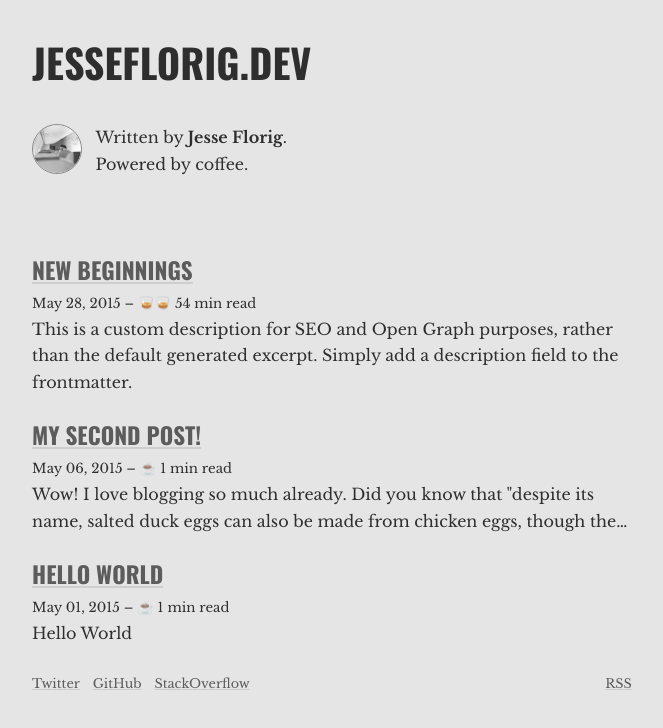
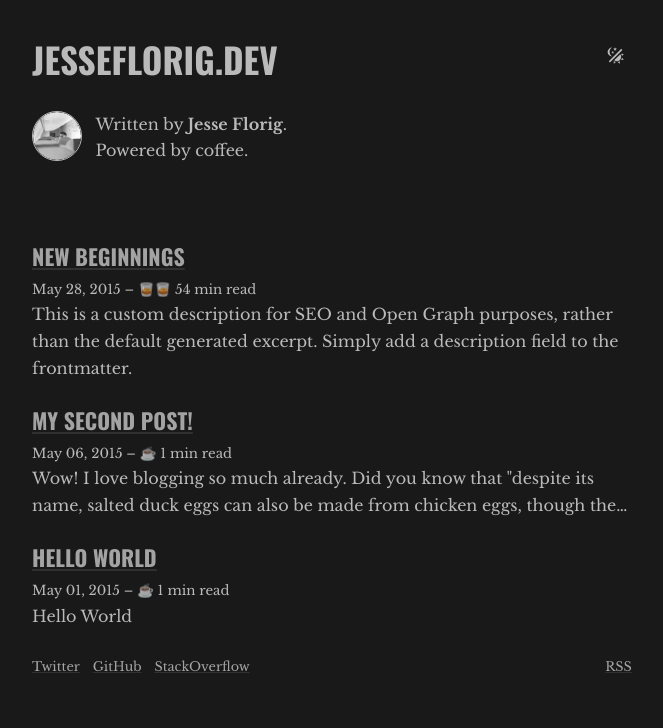
Before and after one commit to jesseflorig/jesseflorig-dev, a Gatsby site: page / in a window 1280 px wide. Shown: the whole page, without its empty margins (308-971 px from the left). Built offline with nearby package versions, Linux system fonts and the light colour scheme; Gatsby itself is replaced by a stand-in of ours; some packages are replaced by stand-ins of ours.

Commit message:
added theme toggle

```diff
--- a/src/components/Bio.js
+++ b/src/components/Bio.js
@@ -48,7 +48,7 @@ const Bio = () => {
           marginRight: rhythm(1 / 2),
           marginBottom: 0,
           minWidth: 50,
-          border: `1px solid rgba(0,0,0,0.4)`,
+          border: `1px solid currentColor`,
           borderRadius: `50%`,
         }}
         imgStyle={{
--- a/src/components/Layout.js
+++ b/src/components/Layout.js
@@ -1,18 +1,16 @@
 import React from "react"
+import { rhythm } from "../utils/typography"
 import { Link } from "gatsby"
-
-import { rhythm } from "../utils/typography"
+import ThemeToggle from "./ThemeToggle"
 
 const Layout = ({ location, title, children }) => {
   const rootPath = `${__PATH_PREFIX__}/`
-  let header
 
-  if (location.pathname === rootPath) {
-    header = (
+  const header =
+    location.pathname === rootPath ? (
       <h1
         style={{
-          marginBottom: rhythm(1.5),
-          marginTop: 0,
+          margin: 0,
         }}
       >
         <Link
@@ -26,12 +24,10 @@ const Layout = ({ location, title, children }) => {
           {title}
         </Link>
       </h1>
-    )
-  } else {
-    header = (
+    ) : (
       <h3
         style={{
-          marginTop: 0,
+          margin: 0,
         }}
       >
         <Link
@@ -45,7 +41,7 @@ const Layout = ({ location, title, children }) => {
         </Link>
       </h3>
     )
-  }
+
   return (
     <div
       style={{
@@ -55,7 +51,17 @@ const Layout = ({ location, title, children }) => {
         padding: `${rhythm(1.5)} ${rhythm(3 / 4)}`,
       }}
     >
-      <header>{header}</header>
+      <header
+        style={{
+          display: `flex`,
+          alignItems: `flex-st`,
+          justifyContent: `space-between`,
+          marginBottom: `2em`,
+        }}
+      >
+        {header}
+        <ThemeToggle />
+      </header>
       <main>{children}</main>
       <footer
         style={{
--- /dev/null
+++ b/src/components/ThemeToggle.js
@@ -0,0 +1,36 @@
+import React from "react"
+import useWindowTheme from "../utils/useWindowTheme"
+
+export default function ThemeToggle({ checked, label, onChange }) {
+  const [theme, toggleTheme] = useWindowTheme()
+  const id = "theme-toggle"
+  return (
+    <div>
+      <input
+        id={id}
+        type="checkbox"
+        style={{ display: `none` }}
+        checked={theme === "dark"}
+        onChange={toggleTheme}
+      />
+      <label
+        htmlFor={id}
+        style={{
+          display: `block`,
+          height: `2em`,
+          width: `2em`,
+          padding: `0.4em`,
+          cursor: `pointer`,
+        }}
+        aria-label="Toggle Theme"
+      >
+        <svg style={{ width: `1.2em`, height: `1.2em` }} viewBox="0 0 24 24">
+          <path
+            fill="currentColor"
+            d="M7.5,2C5.71,3.15 4.5,5.18 4.5,7.5C4.5,9.82 5.71,11.85 7.53,13C4.46,13 2,10.54 2,7.5A5.5,5.5 0 0,1 7.5,2M19.07,3.5L20.5,4.93L4.93,20.5L3.5,19.07L19.07,3.5M12.89,5.93L11.41,5L9.97,6L10.39,4.3L9,3.24L10.75,3.12L11.33,1.47L12,3.1L13.73,3.13L12.38,4.26L12.89,5.93M9.59,9.54L8.43,8.81L7.31,9.59L7.65,8.27L6.56,7.44L7.92,7.35L8.37,6.06L8.88,7.33L10.24,7.36L9.19,8.23L9.59,9.54M19,13.5A5.5,5.5 0 0,1 13.5,19C12.28,19 11.15,18.6 10.24,17.93L17.93,10.24C18.6,11.15 19,12.28 19,13.5M14.6,20.08L17.37,18.93L17.13,22.28L14.6,20.08M18.93,17.38L20.08,14.61L22.28,17.15L18.93,17.38M20.08,12.42L18.94,9.64L22.28,9.88L20.08,12.42M9.63,18.93L12.4,20.08L9.87,22.27L9.63,18.93Z"
+          />
+        </svg>
+      </label>
+    </div>
+  )
+}
--- a/src/components/bio.js
+++ b/src/components/bio.js
@@ -48,7 +48,7 @@ const Bio = () => {
           marginRight: rhythm(1 / 2),
           marginBottom: 0,
           minWidth: 50,
-          border: `1px solid rgba(0,0,0,0.4)`,
+          border: `1px solid currentColor`,
           borderRadius: `50%`,
         }}
         imgStyle={{
--- a/src/utils/typography.js
+++ b/src/utils/typography.js
@@ -3,7 +3,7 @@ import Typography from "typography"
 const typography = new Typography({
   baseFontSize: "16px",
   baseLineHeight: 1.666,
-  scaleRatio: 2.5,
+  scaleRatio: 2.2,
   googleFonts: [
     { name: "Oswald", styles: ["400", "700"] },
     { name: "Libre Baskerville", styles: ["400", "400i", "700"] },
@@ -13,6 +13,7 @@ const typography = new Typography({
   bodyFontFamily: ["Libre Baskerville", "serif"],
   overrideStyles: () => ({
     body: {
+      color: "rgba(0,0,0,0.7)",
       backgroundColor: "rgba(0,0,0,0.1)",
     },
     "h1, h2, h3, h4, h5, h6": {
@@ -23,8 +24,11 @@ const typography = new Typography({
       textDecorationColor: "rgba(0,0,0,0.1)",
     },
     "a:hover": {
-      color: "rgba(0,0,0,0.8)",
-      textDecorationColor: "rgba(0,0,0,0.8)",
+      color: "rgba(0,0,0,0.7)",
+      textDecorationColor: "rgba(0,0,0,0.7)",
+    },
+    "h1 a": {
+      color: "rgba(0, 0, 0, 0.8)",
     },
     "h3 a": {
       color: "rgba(0, 0, 0, 0.6)",
@@ -39,6 +43,15 @@ const typography = new Typography({
       margin: "0 -1em",
       padding: ".2em 1em 0.2em 0.5em",
     },
+    // Dark mode styles
+    ".dark": {
+      color: "rgba(255,255,255,0.7)",
+      backgroundColor: "rgba(0,0,0,0.9)",
+    },
+    ".dark a": {
+      color: "rgba(255,255,255,0.6)",
+      textDecorationColor: "rgba(255,255,255,0.1)",
+    },
   }),
 })
 
--- /dev/null
+++ b/src/utils/useWindowTheme.js
@@ -0,0 +1,20 @@
+import { useState } from "react"
+const LOCAL_THEME_KEY = "preferredTheme"
+
+function getTheme() {
+  return window.localStorage.getItem(LOCAL_THEME_KEY)
+}
+
+export default function useWindowTheme(defaultTheme = "dark") {
+  const [theme, setTheme] = useState(getTheme() || defaultTheme)
+  document.body.className = theme
+
+  const toggleTheme = () => {
+    const newTheme = theme === "dark" ? "light" : "dark"
+    setTheme(newTheme)
+    window.localStorage.setItem(LOCAL_THEME_KEY, newTheme)
+    document.body.className = newTheme
+  }
+
+  return [theme, toggleTheme]
+}
```
Also changed, not shown: src/components/layout.js (+19 -13 lines).
